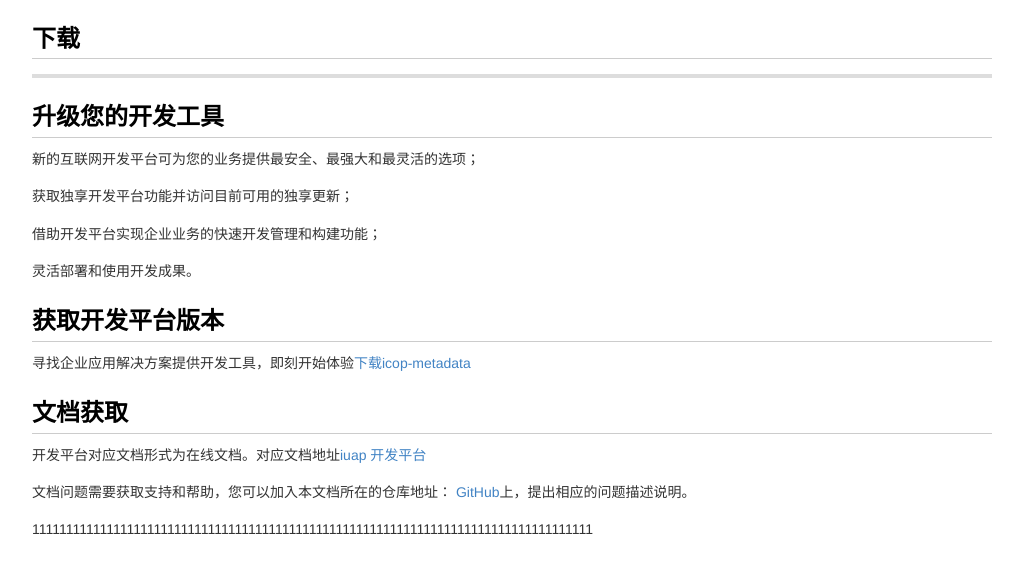
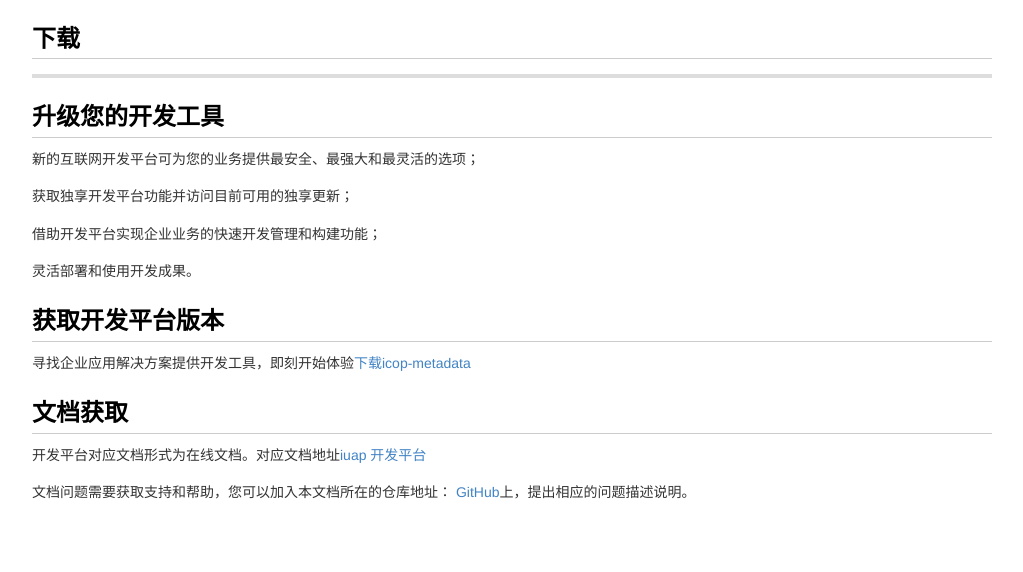
Before and after one commit to yeqi1/yougitbook, a plain HTML site: page _book/download.html in a window 1280 px wide. Shown: the whole page, without its empty margins (128-1151 px from the left). Drawn offline with Linux system fonts and the light colour scheme.

Commit message:
Updates _book/download.html
Auto commit by GitBook Editor

```diff
--- a/_book/download.html
+++ b/_book/download.html
@@ -305,7 +305,6 @@ target="blank" class="gitbook-link"><i class='fa fa-download'></i>下载icop-met
 <p>开发平台对应文档形式为在线文档。对应文档地址<a href="/icop-metadata/icop-metadata/repository/archive.zip?ref=development" target="blank" class="gitbook-link">iuap 开发平台</a></p>
 <p>文档问题需要获取支持和帮助，您可以加入本文档所在的仓库地址：<a href="https://git-for-windows.github.io/" target="blank" class="gitbook-link">
 GitHub</a>上，提出相应的问题描述说明。</p>
-<p>11111111111111111111111111111111111111111111111111111111111111111111111111111111111</p>
 </body>
 </html>
 <!-- This document was created with MarkdownPad, the Markdown editor for Windows (http://markdownpad.com) -->
```
